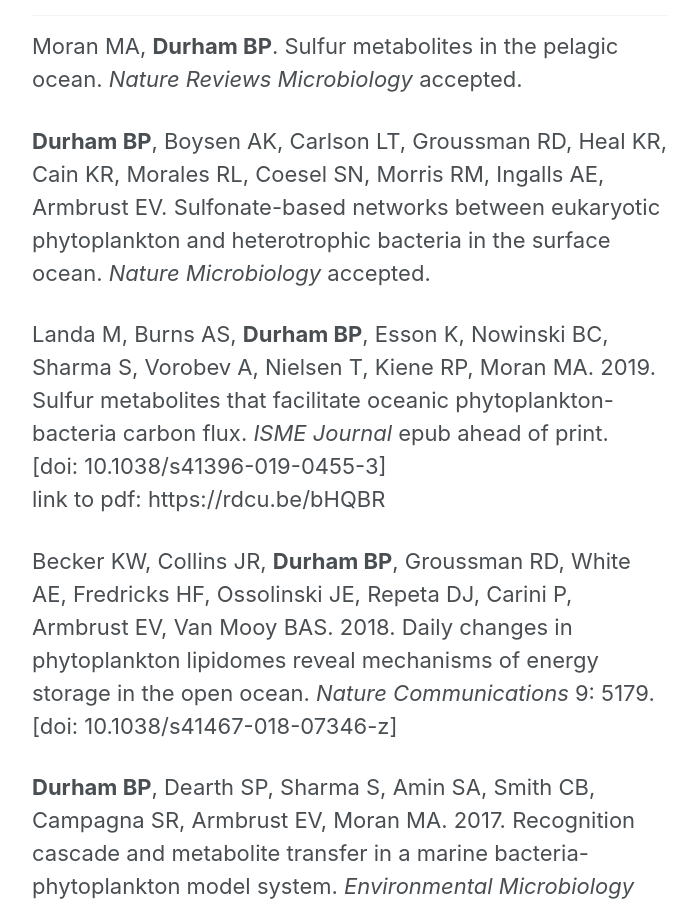
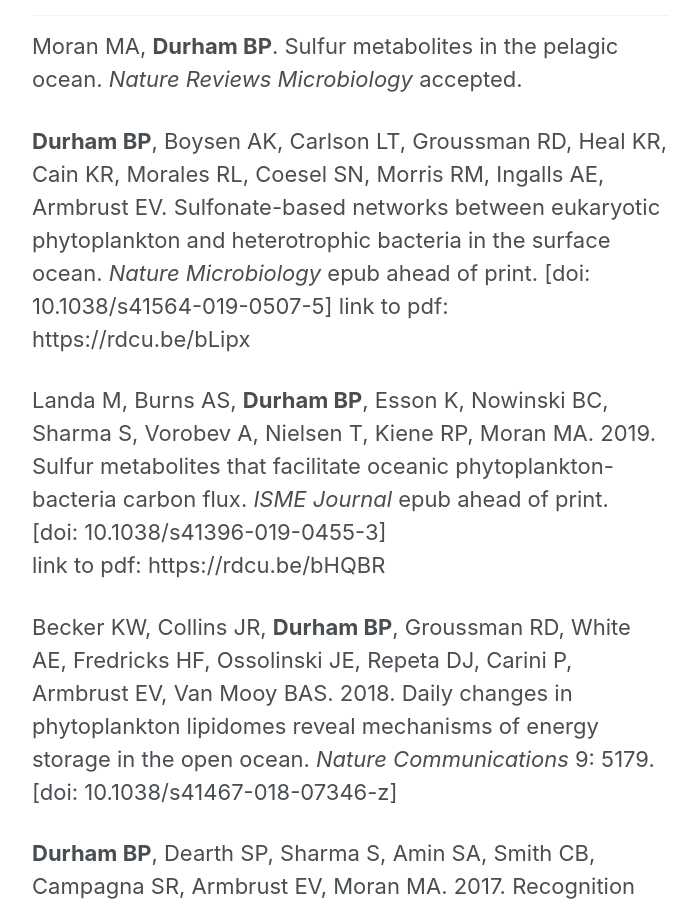
Before and after one commit to armbrustlab/armbrustlab.github.io, a Jekyll site: the page built from collections/_people/durham.md, in a window 1280 px wide and 900 px high, scrolled down 2872 px. Shown: the whole window, without its empty margins (290-989 px from the left). Built offline with Jekyll 4.4.1, drawn with Linux system fonts in a browser that asks for light colours; nearby versions of some CDN libraries.

Commit message:
Update durham.md

```diff
--- a/collections/_people/durham.md
+++ b/collections/_people/durham.md
@@ -35,7 +35,9 @@
 ## Publications
 Moran MA, **Durham BP**. Sulfur metabolites in the pelagic ocean. *Nature Reviews Microbiology* accepted.
 
-**Durham BP**, Boysen AK, Carlson LT, Groussman RD, Heal KR, Cain KR, Morales RL, Coesel SN, Morris RM, Ingalls AE, Armbrust EV. Sulfonate-based networks between eukaryotic phytoplankton and heterotrophic bacteria in the surface ocean. *Nature Microbiology* accepted.
+**Durham BP**, Boysen AK, Carlson LT, Groussman RD, Heal KR, Cain KR, Morales RL, Coesel SN, Morris RM, Ingalls AE, Armbrust EV. Sulfonate-based networks between eukaryotic phytoplankton and heterotrophic bacteria in the surface ocean. *Nature Microbiology* epub ahead of print.
+[doi: 10.1038/s41564-019-0507-5]
+link to pdf: https://rdcu.be/bLipx
 
 Landa M, Burns AS, **Durham BP**, Esson K, Nowinski BC, Sharma S, Vorobev A, Nielsen T, Kiene RP, Moran MA. 2019. Sulfur metabolites that facilitate oceanic phytoplankton-bacteria carbon flux. *ISME Journal* epub ahead of print.
 [doi: 10.1038/s41396-019-0455-3]
```
